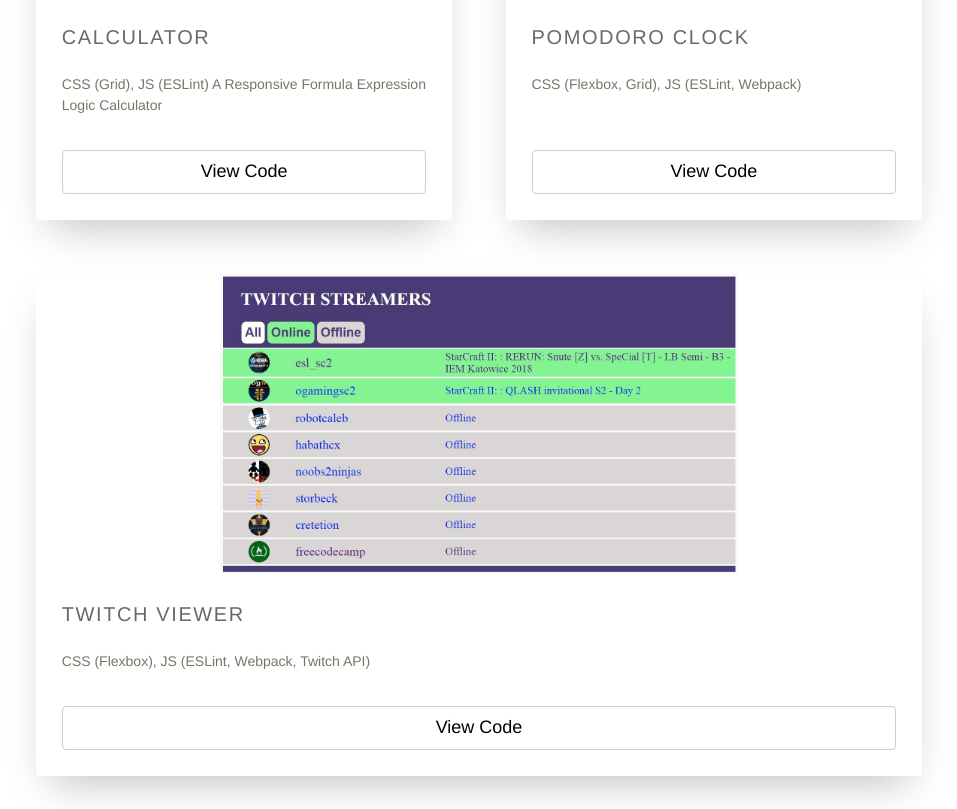
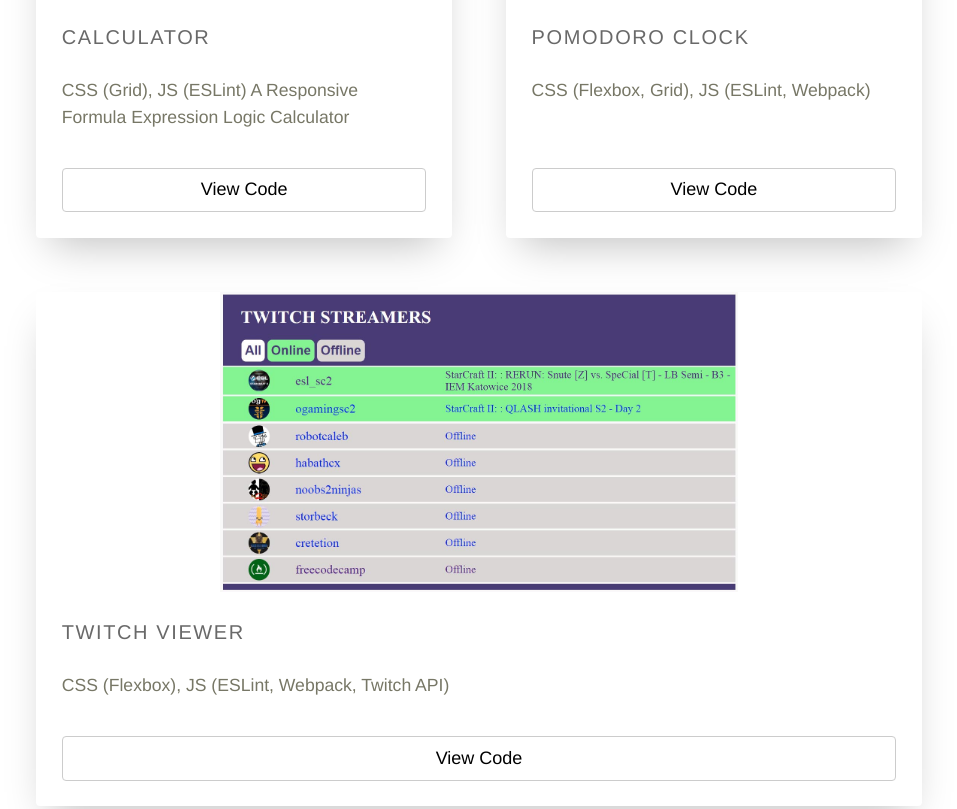
Before and after one commit to tforward/portfolio, a website built with webpack: page dev/index.html in a window 1280 px wide. Shown: the part 1332-2141 px from the top of the page, without its empty margins (161-1118 px from the left). Built offline with nearby package versions, Linux system fonts and the light colour scheme.

Commit message:
svg extra remove

```diff
--- a/src/css/styles.css
+++ b/src/css/styles.css
@@ -353,7 +353,7 @@
 
 .card-text {
   flex: 1 1 auto;
-  font-size: 0.875rem;
+  font-size: 1.10rem;
   line-height: 1.5;
   margin-bottom: 1.25rem;
   color: #776;
```
Also changed, not shown: docs/images/maphead.SVG (deleted), docs/images/topography.SVG (deleted).
